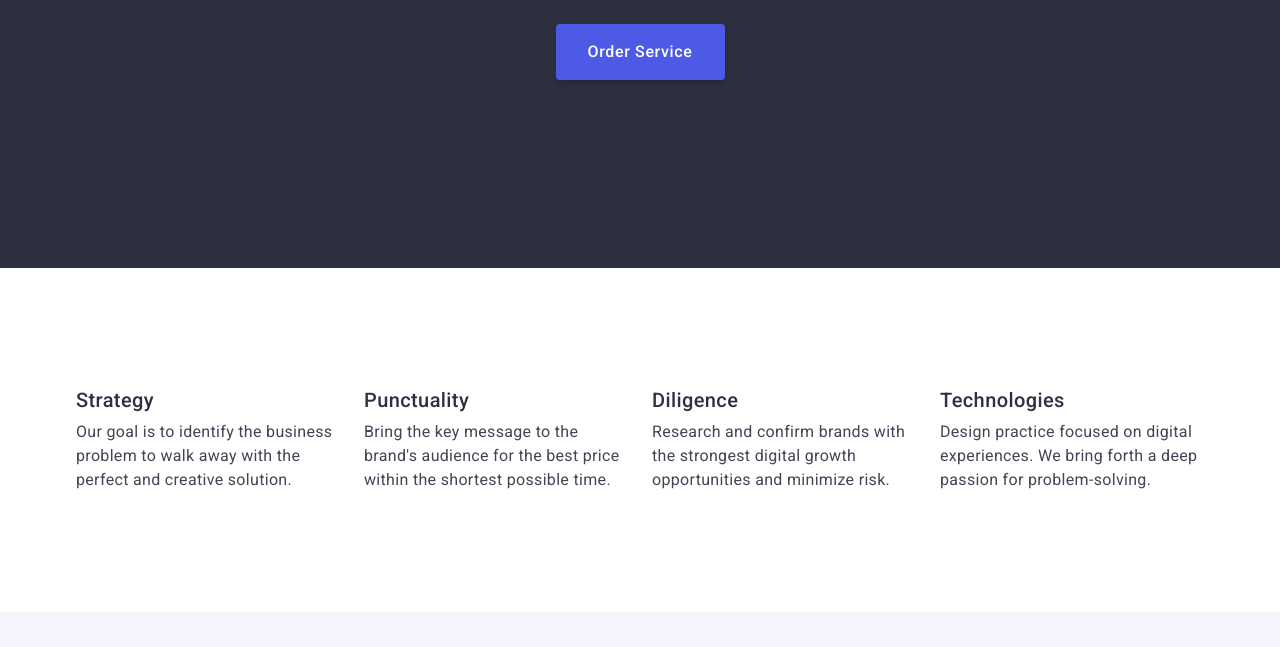
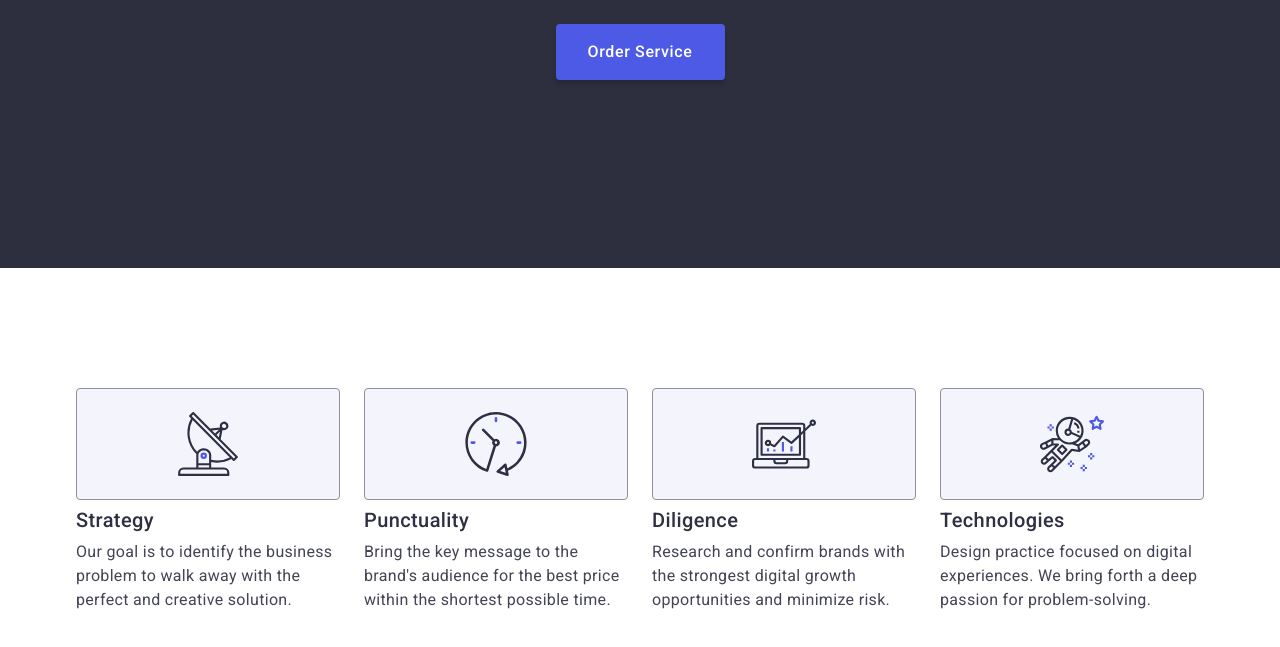
Before and after one commit to AlexDvor/goit-markup-hw-new-04, a plain HTML site: page index.html in a window 1280 px wide. Shown: the part 409-1056 px from the top of the page. Drawn offline with nearby package versions, Linux system fonts and the light colour scheme.

Commit message:
Add Features Icon

```diff
--- a/css/styles.css
+++ b/css/styles.css
@@ -236,6 +236,19 @@ img {
 }
 .features-item {
 }
+
+.features-wrap-icon {
+	display: flex;
+	justify-content: center;
+	align-items: center;
+	flex-shrink: 0;
+	width: 264px;
+	height: 112px;
+	margin-bottom: 8px;
+	background-color: #f4f4fd;
+	border: 1px solid #8e8f99;
+	border-radius: 4px;
+}
 .features-subtitle {
 	font-weight: 500;
 	font-size: 20px;
--- a/index.html
+++ b/index.html
@@ -68,6 +68,11 @@
 					<h2 class="visually-hidden">Our features</h2>
 					<ul class="features-list">
 						<li class="features-item">
+							<div class="features-wrap-icon">
+								<svg width="64" height="64">
+									<use href="./images/icons/icons.svg#icon-antenna"></use>
+								</svg>
+							</div>
 							<h3 class="features-subtitle">Strategy</h3>
 							<p class="features-text">
 								Our goal is to identify the business problem to walk away with the perfect
@@ -75,6 +80,11 @@
 							</p>
 						</li>
 						<li class="features-item">
+							<div class="features-wrap-icon">
+								<svg width="64" height="64">
+									<use href="./images/icons/icons.svg#icon-clock"></use>
+								</svg>
+							</div>
 							<h3 class="features-subtitle">Punctuality</h3>
 							<p class="features-text">
 								Bring the key message to the brand's audience for the best price within
@@ -82,6 +92,11 @@
 							</p>
 						</li>
 						<li class="features-item">
+							<div class="features-wrap-icon">
+								<svg width="64" height="64">
+									<use href="./images/icons/icons.svg#icon-diagram"></use>
+								</svg>
+							</div>
 							<h3 class="features-subtitle">Diligence</h3>
 							<p class="features-text">
 								Research and confirm brands with the strongest digital growth
@@ -89,6 +104,11 @@
 							</p>
 						</li>
 						<li class="features-item">
+							<div class="features-wrap-icon">
+								<svg width="64" height="64">
+									<use href="./images/icons/icons.svg#icon-astronaut"></use>
+								</svg>
+							</div>
 							<h3 class="features-subtitle">Technologies</h3>
 							<p class="features-text">
 								Design practice focused on digital experiences. We bring forth a deep
```
